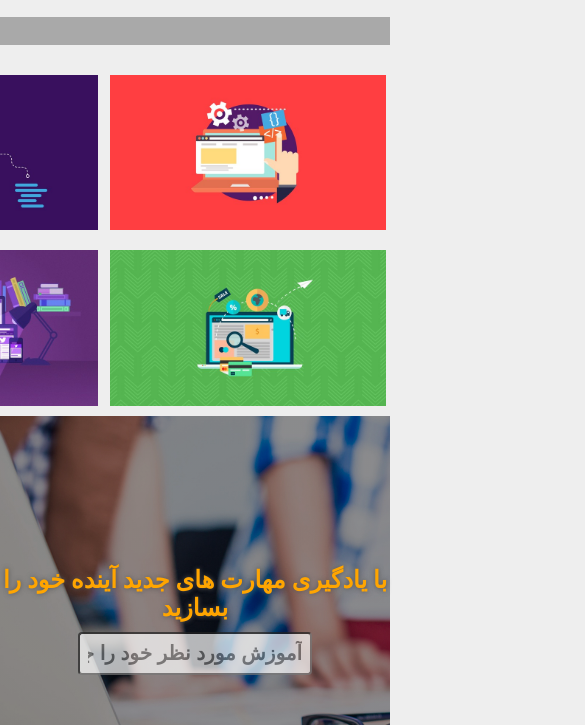
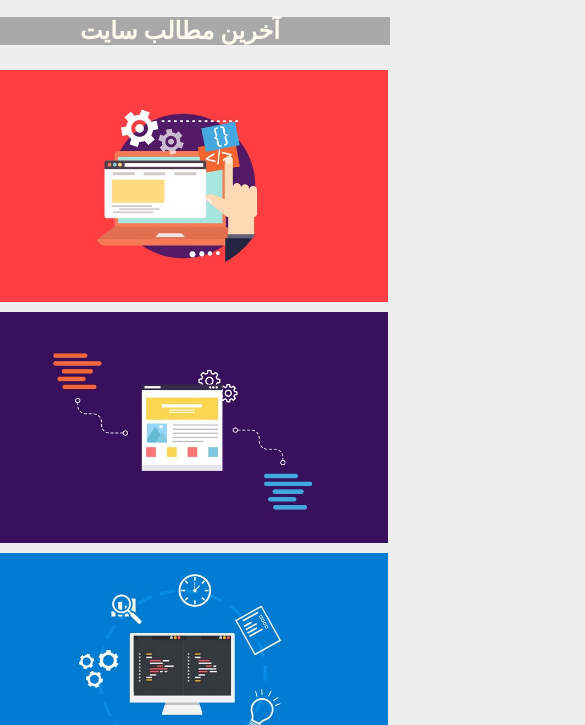
Before and after one commit to farideh8217/FirstResponsiveCss, a plain HTML site: page index.html in a window 390 px wide. Shown: the part 1275-2000 px from the top of the page, 585 px wide, since content can reach past the window. Drawn offline with Linux system fonts and the light colour scheme; files whose address does not match are found by name; a web font is replaced by a local one.

Commit message:
Add files via upload

```diff
--- a/style.css
+++ b/style.css
@@ -34,7 +34,7 @@ header{
 }
 
 .container{
-    max-width:1150px;
+    max-width:1400px;
     margin: 0 auto;
 }
 .navigation{
@@ -230,6 +230,7 @@ nav input[type=checkbox]:checked ~.main-menu{
     margin-top: 10px;
 }
 footer{
+    float: right;
     width: 100%;
     height: 80px;
     line-height:80px;
@@ -333,8 +334,195 @@ footer span:nth-child(2) a{
     }
 }
 /*********************************/
-@media screen and (max-width:1500px){
+@media screen and (max-width:1496px){
     .container{
         width:1400;
     }
 }
+@media screen and (max-width:1450px){
+    .container{
+        width:1350;
+    }
+}
+@media screen and (max-width:1370px){
+    .container{
+        width:1260;
+    }
+}
+@media screen and (max-width:1335px){
+    .container{
+        width:1230;
+    }
+}
+@media screen and (max-width:1270px){
+    .container{
+        width:1190;
+    }
+}
+@media screen and (max-width:1240px){
+    .container{
+        width:1150;
+    }
+}
+
+@media screen and (max-width:1190px){
+    .container{
+        width:1120;
+    }
+}
+@media screen and (max-width:1170px){
+    .container{
+        width:1100;
+    }
+    .cell-content{
+        margin: 10px 3px;
+    }
+}
+@media screen and (max-width:1130px){
+    .container{
+        width:1050;
+    }
+}
+@media screen and (max-width:1080px){
+    .container{
+        width:1000;
+    }
+}
+@media screen and (max-width:1030px){
+    .container{
+        width:950;
+    }
+}
+@media screen and (max-width:980px){
+    .container{
+        width:900;
+    }
+    .cell-content{
+        margin: 10px 2px;
+    }
+    .information .info{
+        margin: 1px;
+    }
+
+}
+@media screen and (max-width:941px){
+    .container{
+        width:850;
+    }
+    .information .info{
+        margin: 1px;
+       width: 49%;
+    }
+}
+@media screen and (max-width:860px){
+    .container{
+        width:800;
+    }
+}
+@media screen and (max-width:820px){
+    .container{
+        width:750;
+    }
+}
+@media screen and (max-width:770px){
+    .container{
+        width:730;
+    }
+
+
+
+
+}
+@media screen and (max-width:745px){
+    .container{
+        width:700;
+    }
+    .cell-content{
+        margin: 10px 1px;
+    }
+}
+@media screen and (max-width:715px){
+    .container{
+        width:680;
+    }
+}
+@media screen and (max-width:690px){
+    .container{
+        width:640;
+    }
+}
+@media screen and (max-width:655px){
+    .container{
+        width:610;
+    }
+}
+@media screen and (max-width:625px){
+    .container{
+        width:590;
+    }
+}
+@media screen and (max-width:600px){
+    .container{
+        width:570;
+    }
+}
+@media screen and (max-width:580px){
+    .container{
+        width:540;
+    }
+}
+@media screen and (max-width:550px){
+    .container{
+        width:510;
+    }
+    .cell-content{
+        width: 31%;
+        margin: 10px 3px;
+    }
+}
+@media screen and (max-width:520px){
+    .container{
+        width:490;
+    }
+
+}
+@media screen and (max-width:480px){
+    .container{
+        width:460;
+    }
+    .cell-content{
+        width: 48%;
+        margin: 10px 2px;
+    }
+
+}
+@media screen and (max-width:461px){
+    .container{
+        width:420;
+    }
+    .cell-content{
+        width: 98%;
+        margin: 5px 2px;
+    }
+    .search-box{
+        font-size: 14px;
+    }
+    .search-box input{
+        font-size:15px;
+    }
+
+    .information .info{
+        margin: 1px;
+       width: 98%;
+    }
+    footer{
+        height: auto;
+    }
+    footer span{
+        width: 100%;
+        text-align: center;
+
+    }
+
+}
+/*************************************************/
```
